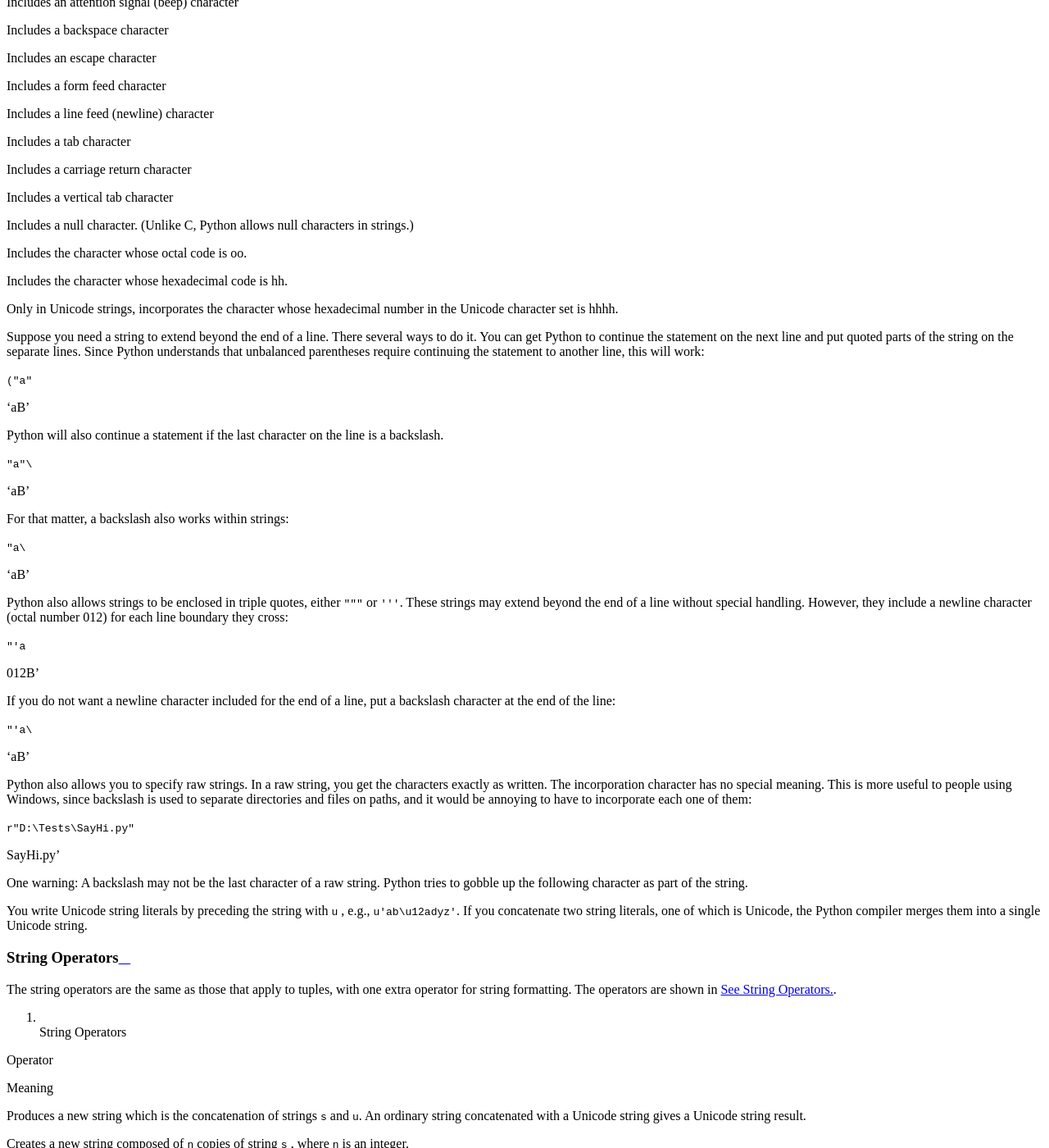
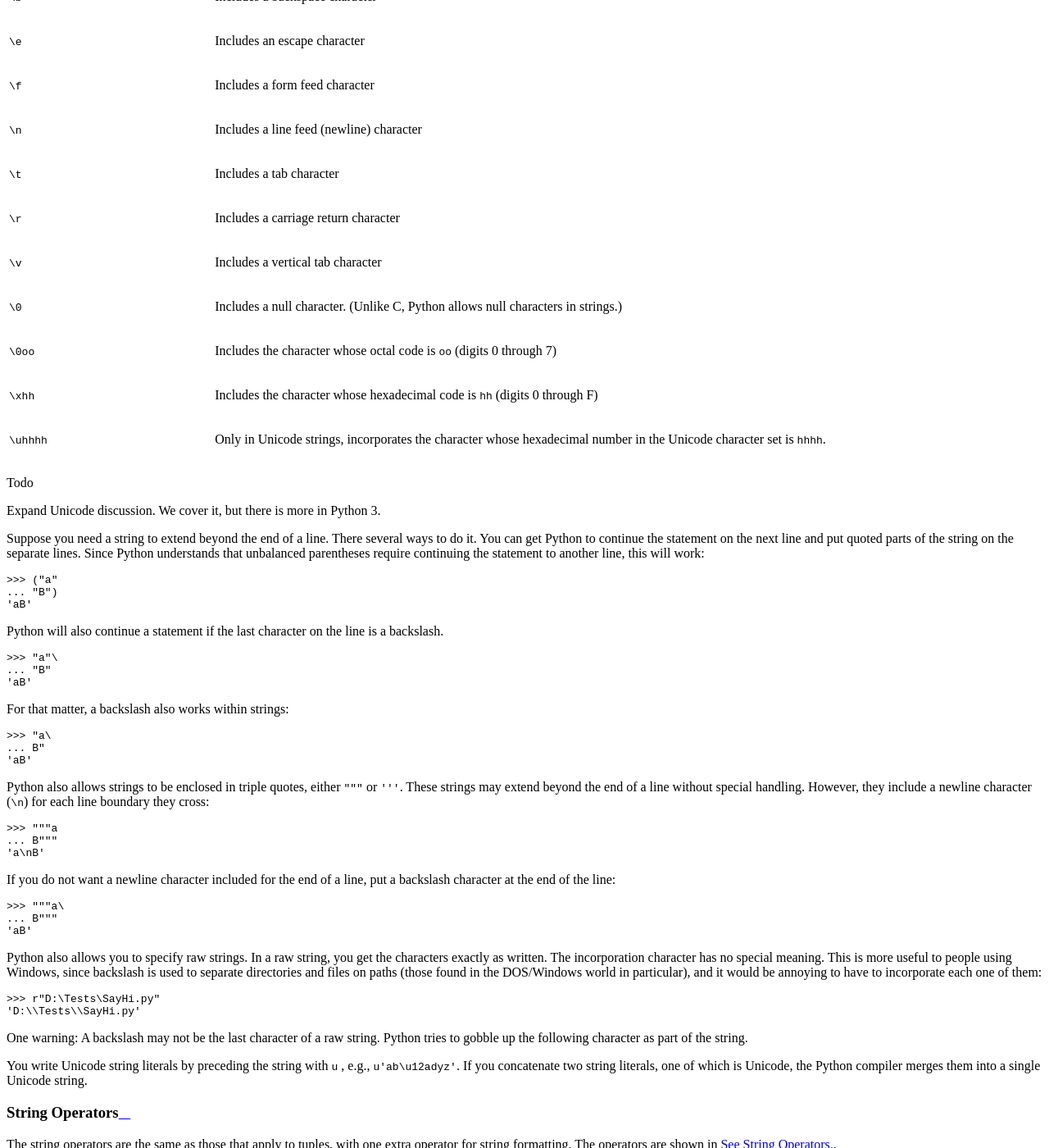
Before and after one commit to PurdueCAM2Project/SE4ML, a Sphinx documentation site: the page built from sphinx-book/source/software/chapter_python.rst, in a window 1280 px wide and 1400 px high, scrolled down 28114 px. Shown: the whole window at 82% size. Built offline with Sphinx 7.4.7 and the Read the Docs theme 2.0.0, drawn with Linux system fonts in a browser that asks for light colours; some of the changed text lies outside the part shown.

Commit message:
strings until string operations

```diff
--- a/sphinx-book/source/software/chapter_python.rst
+++ b/sphinx-book/source/software/chapter_python.rst
@@ -2270,67 +2270,83 @@ write the string on a single line, you can enclose it in single quotes (
 string containing one kind of quote inside the other kind of quotes, for
 example:
 
-
-.. todo:: Need to fix this example
+::
+
+   >>> 'He said, "Hi."'
+   'He said, "Hi."'
 
 
 If you need both kind of quotes, you can write more than one string in a
 row and let Python concatenate them for you. Here we use three strings
 in a row:
 
-.. todo:: Need to fix this example
+::
+
+   >>> 'He said, "She said,' "'Hi.'" '"'
+   'He said, "She said,\'Hi.\'"'
+
 
 The output here shows Python's incorporation character, the backslash.
 The backslash tells Python that the following character is to have a
 special interpretation within the string. Python's incorporation
-sequences are shown in `See Incorporation Character Sequences in String
-Literals. <chap2.html#44479>`__.
-
-#. |
-   | Incorporation Character Sequences in String Literals
-
-Sequence
-
-Meaning
-
-end-of-line
-
-Continues the string literal to the next line, without including a
-newline character
-
-``\\``
-
-Includes a backslash character
-
-Includes a single quote
-
-Includes a double quote
-
-Includes an attention signal (beep) character
-
-Includes a backspace character
-
-Includes an escape character
-
-Includes a form feed character
-
-Includes a line feed (newline) character
-
-Includes a tab character
-
-Includes a carriage return character
-
-Includes a vertical tab character
-
-Includes a null character. (Unlike C, Python allows null characters in
-strings.)
-
-Includes the character whose octal code is oo.
-
-Includes the character whose hexadecimal code is hh.
-
-Only in Unicode strings, incorporates the character whose hexadecimal
-number in the Unicode character set is hhhh.
+sequences are shown in the following table.
+
+.. list-table:: Incorporation Character Sequences in String Literals
+   :widths: 15 45
+   :header-rows: 1
+
+   * - Sequence
+     - Meaning
+
+   * - ``\`` followed by end of line
+     - Continues the string literal to the next line, without including a newline character
+
+   * - ``\\``
+     - Includes a backslash character
+
+   * - ``\'``
+     - Includes a single quote
+
+   * - ``\"``
+     - Includes a double quote
+
+   * - ``\a``
+     - Includes an attention signal (beep) character
+
+   * - ``\b``
+     - Includes a backspace character
+
+   * - ``\e``
+     - Includes an escape character
+
+   * - ``\f``
+     - Includes a form feed character
+
+   * - ``\n``
+     - Includes a line feed (newline) character
+
+   * - ``\t``
+     - Includes a tab character
+
+   * - ``\r``
+     - Includes a carriage return character
+
+   * - ``\v``
+     - Includes a vertical tab character
+
+   * - ``\0``
+     - Includes a null character. (Unlike C, Python allows null characters in strings.)
+
+   * - ``\0oo``
+     - Includes the character whose octal code is ``oo`` (digits 0 through 7)
+
+   * - ``\xhh``
+     - Includes the character whose hexadecimal code is ``hh`` (digits 0 through F)
+
+   * - ``\uhhhh``
+     - Only in Unicode strings, incorporates the character whose hexadecimal number in the Unicode character set is ``hhhh``.
+
+.. todo:: Expand Unicode discussion. We cover it, but there is more in Python 3.
 
 Suppose you need a string to extend beyond the end of a line. There
 several ways to do it. You can get Python to continue the statement on
@@ -2338,48 +2354,61 @@ the next line and put quoted parts of the string on the separate lines.
 Since Python understands that unbalanced parentheses require continuing
 the statement to another line, this will work:
 
-``("a"``
-
-'aB'
+::
+
+   >>> ("a"
+   ... "B")
+   'aB'
 
 Python will also continue a statement if the last character on the line
 is a backslash.
 
-``"a"\``
-
-'aB'
+::
+
+   >>> "a"\
+   ... "B"
+   'aB'
 
 For that matter, a backslash also works within strings:
 
-``"a\``
-
-'aB'
+::
+
+   >>> "a\
+   ... B"
+   'aB'
 
 Python also allows strings to be enclosed in triple quotes, either
 ``"""`` or ``'''``. These strings may extend beyond the end of a line
 without special handling. However, they include a newline character
-(octal number 012) for each line boundary they cross:
-
-``"'a``
-
-012B'
+(``\n``) for each line boundary they cross:
+
+::
+
+   >>> """a
+   ... B"""
+   'a\nB'
+
 
 If you do not want a newline character included for the end of a line,
 put a backslash character at the end of the line:
 
-``"'a\``
-
-'aB'
+::
+
+   >>> """a\
+   ... B"""
+   'aB'
 
 Python also allows you to specify raw strings. In a raw string, you get
 the characters exactly as written. The incorporation character has no
 special meaning. This is more useful to people using Windows, since
-backslash is used to separate directories and files on paths, and it
+backslash is used to separate directories and files on paths (those found
+in the DOS/Windows world in particular), and it
 would be annoying to have to incorporate each one of them:
 
-``r"D:\Tests\SayHi.py"``
-
-SayHi.py'
+::
+
+   >>> r"D:\Tests\SayHi.py"
+   'D:\\Tests\\SayHi.py'
 
 One warning: A backslash may not be the last character of a raw string.
 Python tries to gobble up the following character as part of the string.
```
